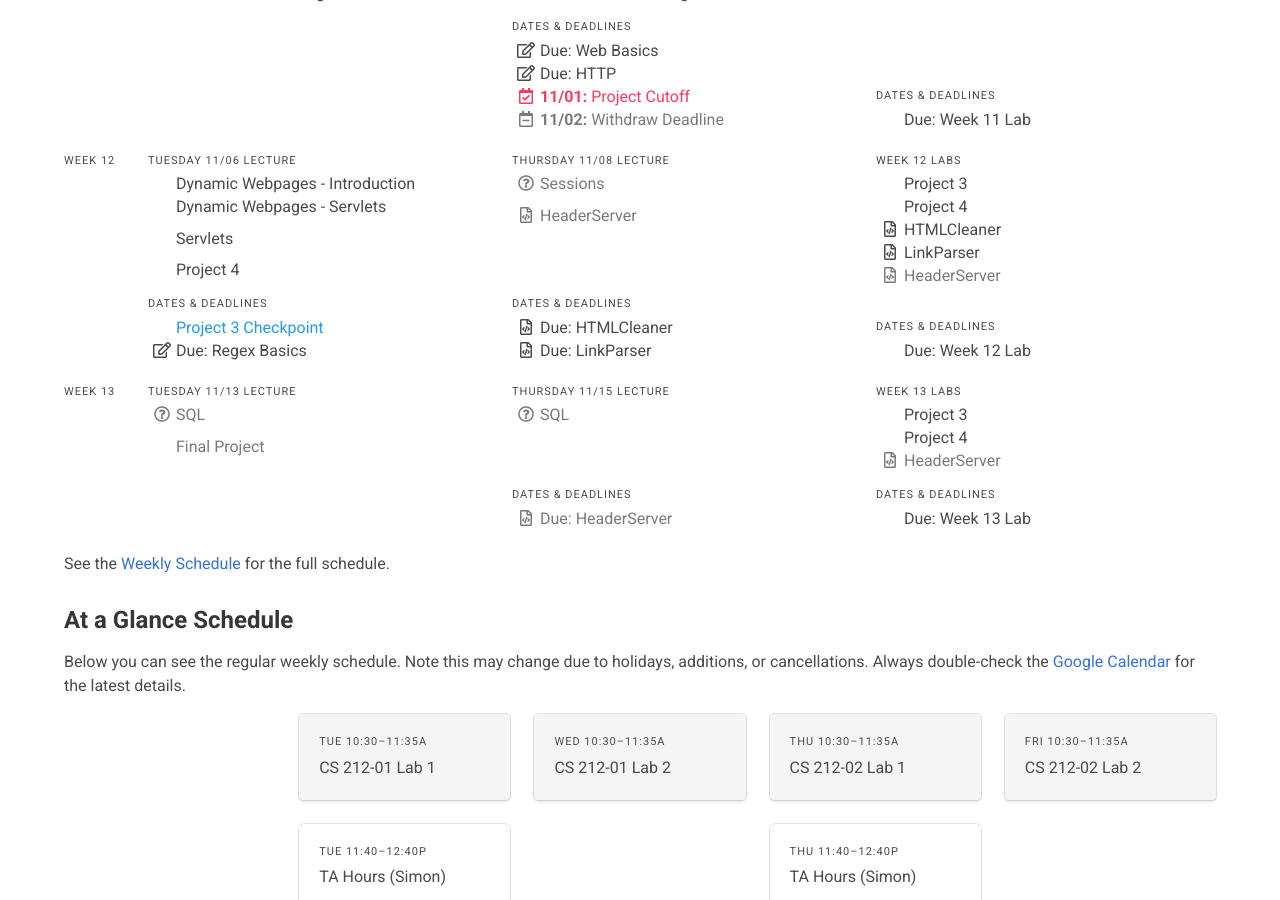
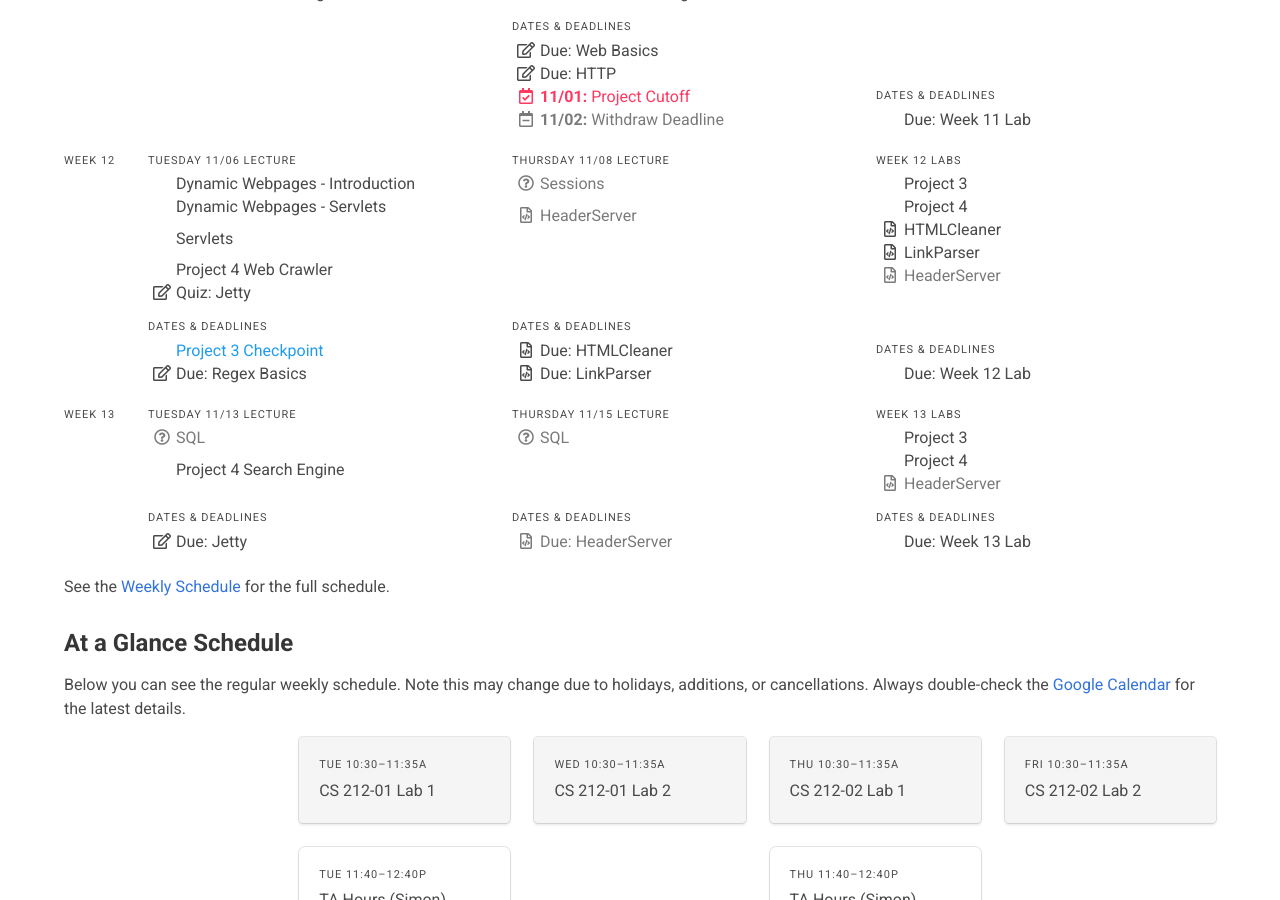
Before and after one commit to usf-cs212-fall2018/usf-cs212-fall2018.github.io, a Jekyll site: the page built from index.html, in a window 1280 px wide and 900 px high, scrolled down 592 px. Built offline with Jekyll 4.4.1, drawn with Linux system fonts in a browser that asks for light colours; nearby versions of some CDN libraries.

Commit message:
Adding quiz.

```diff
--- a/_data/schedule.yml
+++ b/_data/schedule.yml
@@ -808,10 +808,13 @@
         link: 'https://github.com/usf-cs212-fall2018/lectures/tree/master/Servlets'
         icon: 'far fa-code'
         bump: true
-      - text: 'Project 4'
+      - text: 'Project 4 Web Crawler'
         link: 'https://usf-cs212-fall2018.github.io/guides/project-4.html'
         icon: 'far fa-project-diagram'
         bump: true
+      - text: 'Quiz: Jetty'
+        link: 'https://usfca.instructure.com/courses/1579367/quizzes/2330533'
+        icon: 'far fa-edit'
       deadlines:
       - date: false
         text: 'Project 3 Checkpoint'
@@ -870,11 +873,15 @@
         link: false
         icon: 'far fa-question-circle'
         type: 'grey'
-      - text: 'Final Project'
-        link: false
+      - text: 'Project 4 Search Engine'
+        link: 'https://usf-cs212-fall2018.github.io/guides/project-4.html'
         icon: 'far fa-project-diagram'
-        type: 'grey'
         bump: true
+      deadlines:
+      - date: false
+        text: 'Due: Jetty'
+        link: 'https://usfca.instructure.com/courses/1579367/quizzes/2330533'
+        icon: 'far fa-edit'
     - date: 2018-11-15
       resources:
       - text: 'SQL'
```
